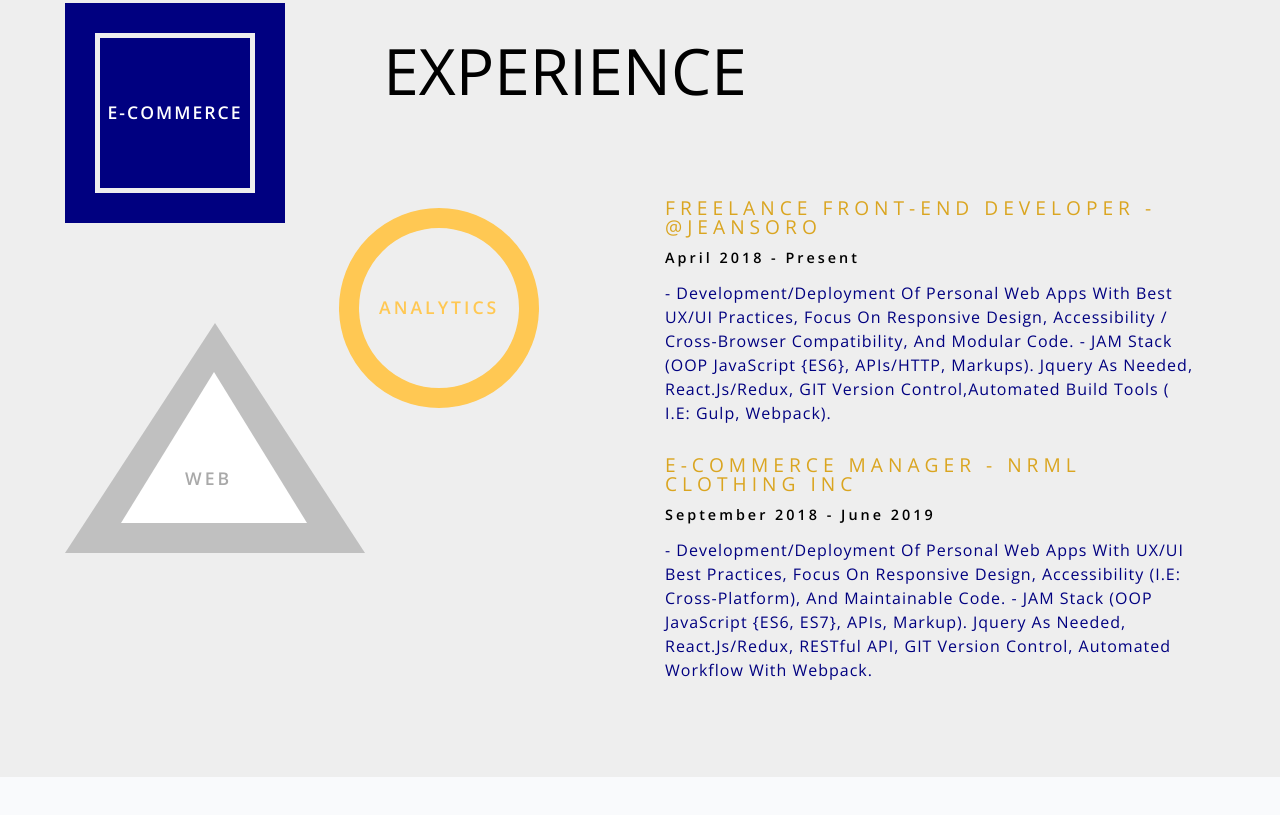
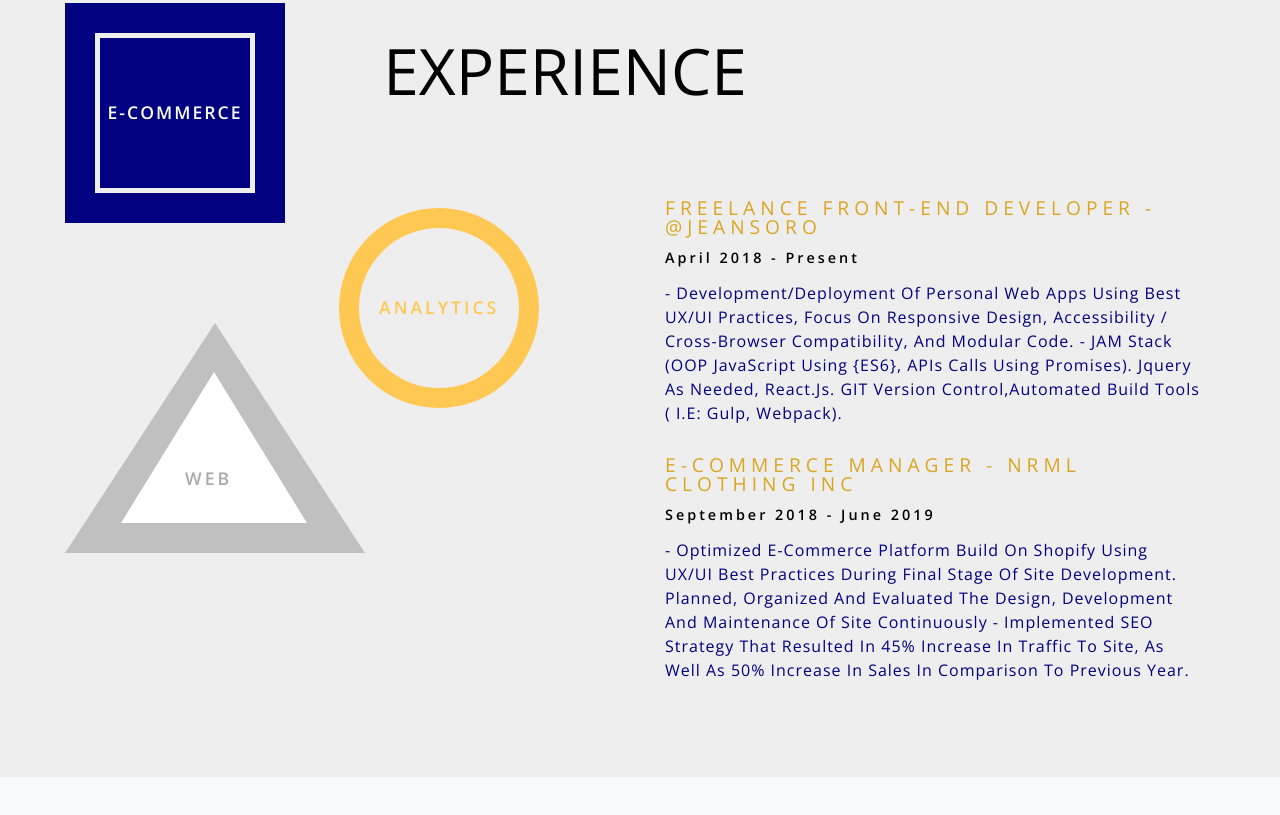
Before and after one commit to JeanSoro/myportfolio, a website: page public/index.html in a window 1280 px wide. Shown: the part 2991-3806 px from the top of the page. Drawn offline with nearby package versions, Linux system fonts and the light colour scheme.

Commit message:
Update Experience and Projects Section

```diff
--- a/public/index.html
+++ b/public/index.html
@@ -70,7 +70,7 @@
                     <p>I write and debug code using latest versions of core Front-End programming languages like HTML5,
                         CSS3(SASS) and JavaScript ES6, native browsers devTools as well as being comfortable using
                         React16/Redux state management and BootStrap4. I automate my workflow with Gulp and Webpack when
-                        needed.</p>
+                        needed. Learning PHP in 2020</p>
                 </div>
                 <div class="box red">
                     <i class="fas fa-chart-bar"></i><i class="fas fa-shopping-cart"></i>
@@ -91,7 +91,7 @@
                     <h5>Optimization / Testing</h5>
                     <p>Responsive UI/UX using native CSS3 methods such as Media Queries, Flexbox and CSS Grid.
                         Accessibilty best practices and Cross-browser compability while focusing on rendering speed. BEM
-                        methodology for clean and re-usable code CSS. Debugging and basic JavaScript Testing with Jest.
+                        methodology for clean and re-usable code CSS. Debugging JavaScript.
                     </p>
                 </div>
             </div>
@@ -108,7 +108,7 @@
                     <div class="dp-image">
                         <div class="hover-bg">
                             <div class="title">
-                                <div class="text">Youtube Clone</div>
+                                <div class="text">SPA website</div>
                             </div>
                         </div>
                     </div>
@@ -144,7 +144,7 @@
                     <div class="dp-image">
                         <div class="hover-bg">
                             <div class="title">
-                                <div class="text">Coming soon: Node.js Social Network</div>
+                                <div class="text">Coming soon: Node.js e-commerce</div>
                             </div>
                         </div>
                     </div>
@@ -162,7 +162,7 @@
                     <div class="dp-image">
                         <div class="hover-bg">
                             <div class="title">
-                                <div class="text">Booking App</div>
+                                <div class="text">E-commerce Prototype</div>
                             </div>
                         </div>
                     </div>
@@ -197,19 +197,20 @@
                     <div class="info-box">
                         <h4>Freelance front-end developer - @jeansoro</h4>
                         <span class="date">April 2018 - present</span>
-                        <p>- Development/deployment of personal web apps with best UX/UI practices, focus on responsive
+                        <p>- Development/deployment of personal web apps using best UX/UI practices, focus on responsive
                             design, accessibility / cross-browser compatibility, and modular code.
-                            - JAM Stack (OOP JavaScript {ES6}, APIs/HTTP, Markups). Jquery as needed,
-                            React.js/Redux,
+                            - JAM Stack (OOP JavaScript using {ES6}, APIs calls using Promises). Jquery as needed,
+                            React.js.
                             GIT version control,automated build tools ( i.e: Gulp, Webpack).</p>
                     </div>
                     <div class="info-box">
                         <h4>E-commerce manager - NRML Clothing Inc</h4>
                         <span class="date">September 2018 - June 2019</span>
-                        <p>- Development/deployment of personal web apps with UX/UI best practices, focus on responsive
-                            design, accessibility (i.e: cross-platform), and maintainable code.
-                            - JAM Stack (OOP JavaScript {ES6, ES7}, APIs, Markup). Jquery as needed, React.js/Redux,
-                            RESTful API, GIT version control, automated workflow with Webpack.</p>
+                        <p>- Optimized E-commerce platform build on Shopify using UX/UI best practices during final
+                            stage of site development. planned, organized and evaluated the design, development and
+                            maintenance of site
+                            continuously - Implemented SEO strategy that resulted in 45% increase in traffic to site, as
+                            well as 50% increase in sales in comparison to previous year.</p>
                     </div>
                 </div>
             </div>
```
